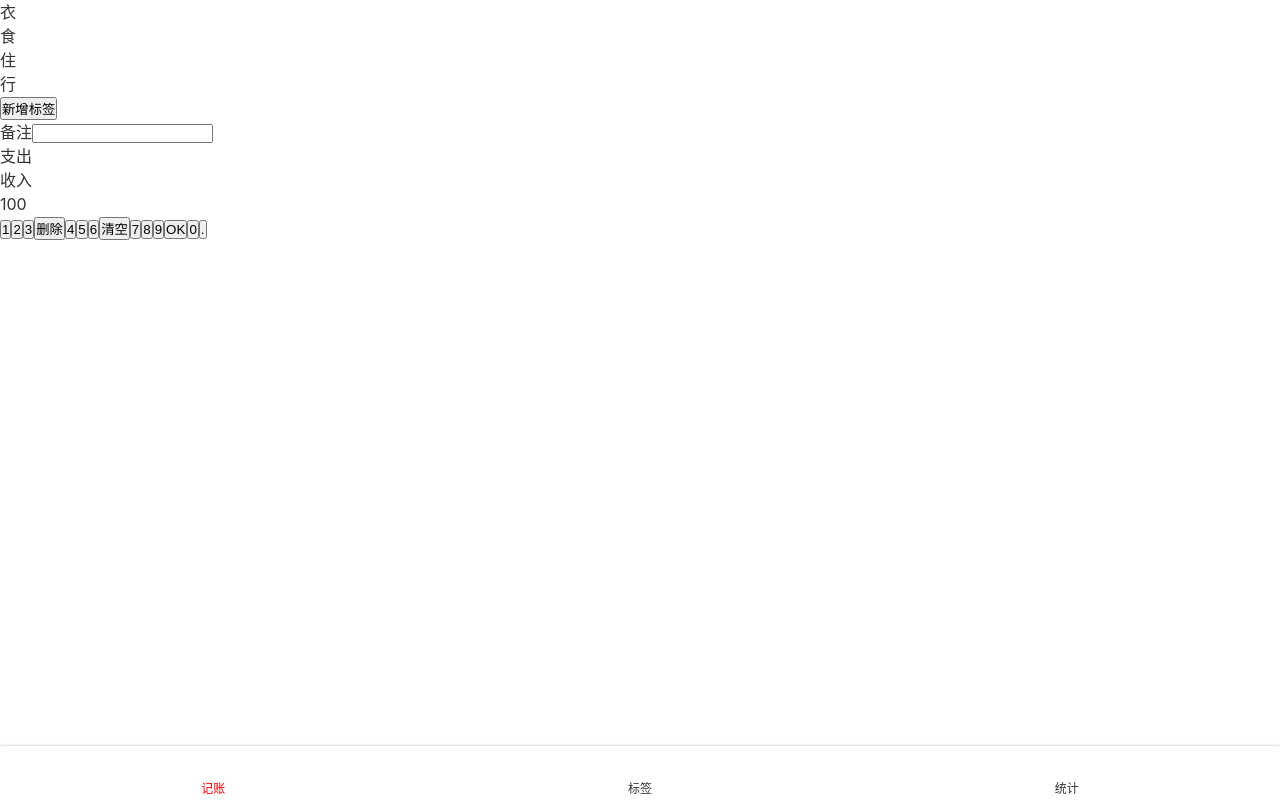
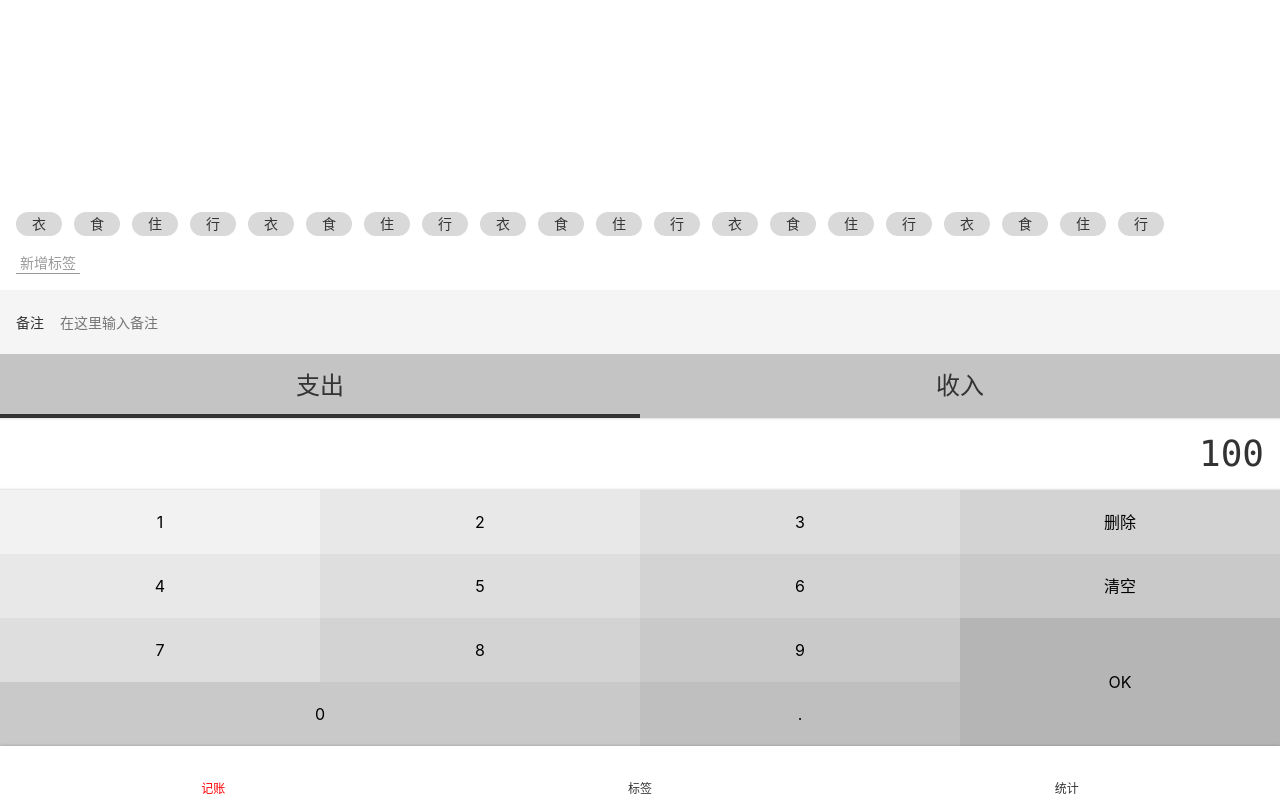
Before and after one commit to Guang-Yu6/tally-5, a Vue app: page /#/money in a window 1280 px wide. Built offline with nearby package versions, Linux system fonts and the light colour scheme.

Commit message:
添HTML 和 CSS 写好了

```diff
--- a/src/App.vue
+++ b/src/App.vue
@@ -12,6 +12,8 @@
   -moz-osx-font-smoothing: grayscale;
   color: #333;
   line-height: 1.5;
+  font-size: 16px;
   font-family: $font-hei;
 }
+
 </style>
--- a/src/assets/styles/helper.scss
+++ b/src/assets/styles/helper.scss
@@ -2,4 +2,23 @@
 $font-kai: Baskerville, Georgia, "Liberation Serif", "Kaiti SC", STKaiti, "AR PL UKai CN", "AR PL UKai HK", "AR PL UKai TW", "AR PL UKai TW MBE", "AR PL KaitiM GB", KaiTi, KaiTi_GB2312, DFKai-SB, "TW\-Kai", serif;
 $font-song: Georgia, "Nimbus Roman No9 L", "Songti SC", "Noto Serif CJK SC", "Source Han Serif SC", "Source Han Serif CN", STSong, "AR PL New Sung", "AR PL SungtiL GB", NSimSun, SimSun, "TW\-Sung", "WenQuanYi Bitmap Song", "AR PL UMing CN", "AR PL UMing HK", "AR PL UMing TW", "AR PL UMing TW MBE", PMingLiU, MingLiU, serif;
 
-$conlor-highlight:#f00;
+$color-highlight:#f00;
+
+// placeholder
+%clearFix {
+  &::after{
+    content: '';
+    clear: both;
+    display: block;
+  }
+}
+
+$color-shadow:rgba(0, 0, 0, 0.25);
+%outerShadow {
+  box-shadow: 0 0 3px $color-shadow;  // 阴影
+}
+
+%innerShadow {
+  box-shadow: inset 0 -3px 3px -3px $color-shadow,
+  inset 0 3px 3px -3px $color-shadow;
+}
--- a/src/assets/styles/reset.scss
+++ b/src/assets/styles/reset.scss
@@ -6,3 +6,12 @@
   text-decoration: none;
   color: inherit;
 }
+ul, ol {
+  list-style: none;
+}
+button, input{
+  font:inherit;  // 继承
+}
+:focus {
+  outline:none;
+}
--- a/src/components/Layout.vue
+++ b/src/components/Layout.vue
@@ -1,6 +1,6 @@
 <template>
-<div class="nav-wrapper">
-  <div class="content">
+<div class="layout-wrapper" :class="classPrefix && `${classPrefix}-wrapper`">
+  <div class="content" :class="classPrefix && `${classPrefix}-content`   ">
     <slot/>
   </div>
   <Nav/>
@@ -9,13 +9,13 @@
 
 <script lang="ts">
 export default {
+  props: ['classPrefix'],
   name: "Layout",
 };
 </script>
 
 <style lang="scss" scoped>
-    .nav-wrapper{
-
+    .layout-wrapper{
       display: flex;
       flex-direction: column;
       height: 100vh;
--- a/src/components/Nav.vue
+++ b/src/components/Nav.vue
@@ -29,8 +29,8 @@
 <style lang="scss" scoped>
 @import "~@/assets/styles/helper.scss";
   nav {
-  display: flex;
-    box-shadow: 0 0 3px rgba(0, 0, 0, 0.25);  // 阴影
+    @extend %outerShadow;
+    display: flex;
     flex-direction: row;
     font-size: 12px;
     > .item{
@@ -46,7 +46,7 @@
       }
     }
     > .selected {
-      color: $conlor-highlight;
+      color: $color-highlight;
     }
   }
 
--- a/src/views/Money.vue
+++ b/src/views/Money.vue
@@ -1,32 +1,6 @@
 <template>
   <div>
-    <Layout>
-      <div class="tags">
-        <ul class="current">
-          <li>衣</li>
-          <li>食</li>
-          <li>住</li>
-          <li>行</li>
-        </ul>
-        <div class="new">
-          <button>新增标签</button>
-        </div>
-      </div>
-
-      <div>
-        <label class="notes">
-          <span class="name">备注</span>
-          <input type="text">
-        </label>
-      </div>
-
-      <div>
-        <ul class="types">
-          <li class="selected">支出</li>
-          <li>收入</li>
-        </ul>
-      </div>
-
+    <Layout class-prefix="layout">
       <div class="numberPad">
         <div class="output">100</div>
         <div class="buttons">
@@ -41,21 +15,189 @@
           <button>7</button>
           <button>8</button>
           <button>9</button>
-          <button>OK</button>
-          <button>0</button>
+          <button class="ok">OK</button>
+          <button class="zero">0</button>
           <button>.</button>
         </div>
+      </div>
+      <div>
+        <ul class="types">
+          <li class="selected">支出</li>
+          <li>收入</li>
+        </ul>
+      </div>
+      <div>
+        <label class="notes">
+          <span class="name">备注</span>
+          <input type="text" placeholder="在这里输入备注">
+        </label>
+      </div>
+
+      <div class="tags">
+        <div class="new">
+          <button>新增标签</button>
+        </div>
+        <ul class="current">
+          <li>衣</li>
+          <li>食</li>
+          <li>住</li>
+          <li>行</li>
+          <li>衣</li>
+          <li>食</li>
+          <li>住</li>
+          <li>行</li>
+          <li>衣</li>
+          <li>食</li>
+          <li>住</li>
+          <li>行</li>
+          <li>衣</li>
+          <li>食</li>
+          <li>住</li>
+          <li>行</li>
+          <li>衣</li>
+          <li>食</li>
+          <li>住</li>
+          <li>行</li>
+        </ul>
       </div>
     </Layout>
   </div>
 </template>
 
 <script lang="ts">
-export default {
-name: "Money",
-}
+  export default {
+  name: "Money",
+  }
 </script>
 
+<style lang="scss">
+.layout-content {
+  display: flex;
+  flex-direction: column-reverse;
+}
+</style>
+
 <style lang="scss" scoped>
-@import  "~@/assets/styles/helper.scss";
+  @import  "~@/assets/styles/helper.scss";
+  .numberPad {
+    .output {
+      @extend %clearFix;
+      @extend %innerShadow;
+      font-size: 36px;
+      font-family: Consolas, monospace;
+      padding: 9px 16px;
+      text-align: right;
+    }
+    .buttons {
+      @extend %clearFix;
+      > button {
+        width: 25%;
+        height: 64px;
+        float: left;
+        background: transparent;
+        border: none;
+        &.ok {
+          height: 64*2px;
+          float: right;
+        }
+        &.zero {
+          width: 25*2%;
+        }
+        $bg: #f2f2f2;
+        &:nth-child(1) {
+          background: $bg;
+        }
+        &:nth-child(2), &:nth-child(5) {
+          background: darken($bg, 4%);
+        }
+        &:nth-child(3), &:nth-child(6), &:nth-child(9) {
+          background: darken($bg, 4*2%);
+        }
+        &:nth-child(4), &:nth-child(7), &:nth-child(10) {
+          background: darken($bg, 4*3%);
+        }
+        &:nth-child(8), &:nth-child(11), &:nth-child(13) {
+          background: darken($bg, 4*4%);
+        }
+        &:nth-child(14) {
+          background: darken($bg, 4*5%);
+        }
+        &:nth-child(12) {
+          background: darken($bg, 4*6%);
+        }
+      }
+    }
+  }
+  .types {
+    background: #c4c4c4;
+    display: flex;
+    text-align: center;
+    font-size: 24px;
+    > li {
+      width: 50%;
+      height: 64px;
+      display: flex;
+      justify-content: center;
+      align-items: center;
+      position: relative;
+      &.selected::after {
+        content: '';
+        position: absolute;
+        bottom: 0;
+        left: 0;
+        width: 100%;
+        height: 4px;
+        background: #333;
+      }
+    }
+  }
+  .notes {
+    font-size: 14px;
+    background: #f5f5f5;
+    padding-left: 16px;
+    display: flex;
+    align-items: center;
+    .name {
+      padding-right: 16px;
+    }
+    input {
+      height: 64px;
+      flex-grow: 1;
+      background: transparent;
+      border: none;
+      padding-right: 16px;
+    }
+  }
+  .tags {
+    font-size: 14px;
+    padding: 16px;
+    flex-grow: 1;
+    display: flex;
+    flex-direction: column-reverse;
+    > .current {
+      display: flex;
+      flex-wrap: wrap;
+      > li {
+        background: #d9d9d9;
+        $h: 24px;
+        height: $h;
+        line-height: $h;
+        border-radius: $h/2;
+        padding: 0 16px;
+        margin-right: 12px;
+        margin-top: 4px;
+      }
+    }
+    > .new {
+      padding-top: 16px;
+      button {
+        background: transparent;
+        border: none;
+        color: #999;
+        border-bottom: 1px solid;
+        padding: 0 4px;
+      }
+    }
+  }
+
 </style>
```
